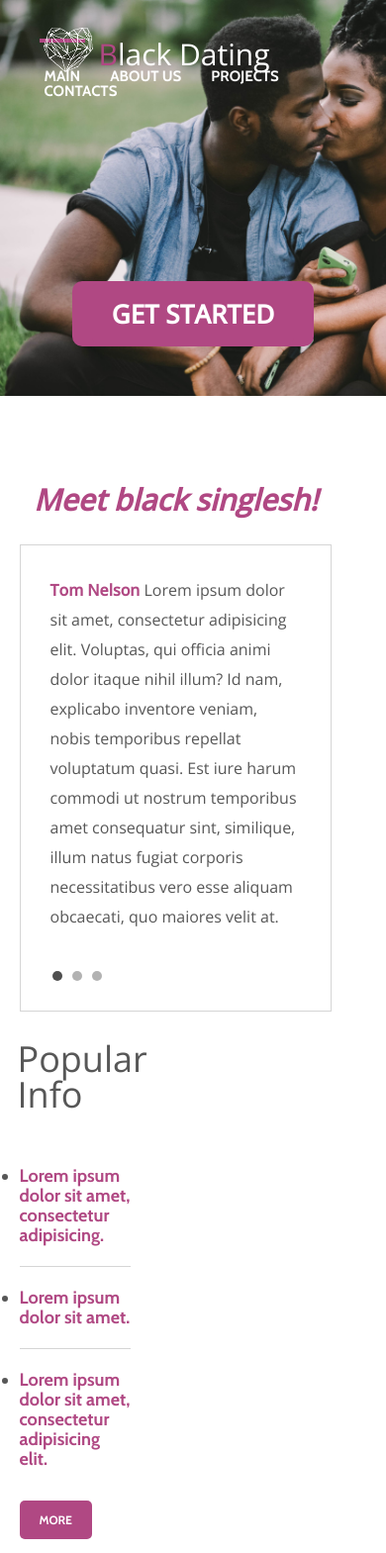
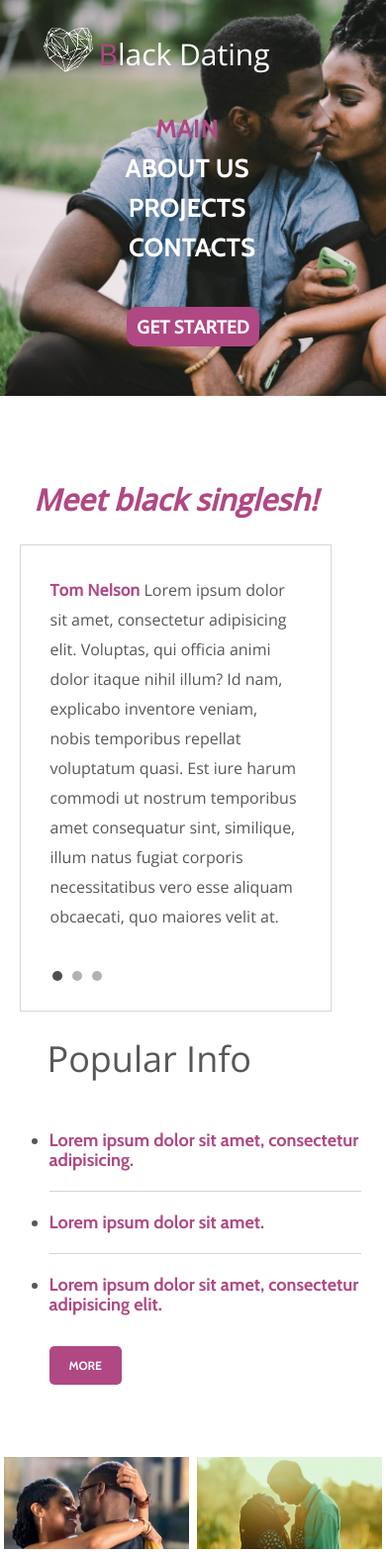
Before and after one commit to puntus-t/black_dating, a plain HTML site: page index.html in a window 390 px wide. Shown: the top 1569 px of the page at 99% size. Drawn offline with nearby package versions, Linux system fonts and the light colour scheme.

Commit message:
responsive file changed

```diff
--- a/css/responsive.css
+++ b/css/responsive.css
@@ -9,21 +9,21 @@
 		height: 60px;
 	}
 
-	.nav {
+	nav {
 	    font-size: 12px;
 	    margin-right: 2px;
 	}
 
-	.nav li {
+	nav li {
 	    margin-right: 10px;
 	}
 
-	.link span {
+	.call-to-action span {
 		padding: 10px;
 		font-size: 20px;
 	}
 
-	.link a {
+	.call-to-action a {
     	font-size: 18px;
     	padding: 0;
 	}
@@ -33,30 +33,29 @@
 	    margin-bottom: 30px;
 	}
 
-	.aside {
+	aside {
 	    width: 90%;
+	    margin-left: 30px;
 	}
 
-	.pictures img {
+	.gallery img {
 		width: 48%;
 		margin: 1%;
 		text-align: center;
 	}
 
-	.description {
+	figcaption {
 		width: 90%;
 	}
 
-	.questionary-man,
-	.questionary-woman {
+	figure {
 		margin: 0;
 		display: flex;
 		justify-content: center;
 		flex-wrap: wrap;
 	}
 
-	.questionary-man img,
-	.questionary-woman img{
+	figure img{
 		margin-right: 0px;
 		text-align: center;
 	}
@@ -65,31 +64,35 @@
 
 @media (max-width:660px){
 
+	.woman {
+		margin-right: 0px;
+	}
+
 	footer {
 		width: 80%;
 		display: flex;
 		justify-content: center;
 	}
 
-	.nav {
+	nav {
 		margin-top: 40px;
 		width: 100%;
 
 	}
 
-	.nav li {
+	nav li {
 	    float: none;
 	    text-align: center;
 	}
 
-	.nav a {
+	nav a {
     	padding: 10px;
     	font-size: 26px;
     	line-height: 40px;
 	}
 
-	.nav a:hover,
-	.nav .active {
+	nav a:hover,
+	nav .active {
     	border-top: none;
     	color: #b04883;
 	}
```
